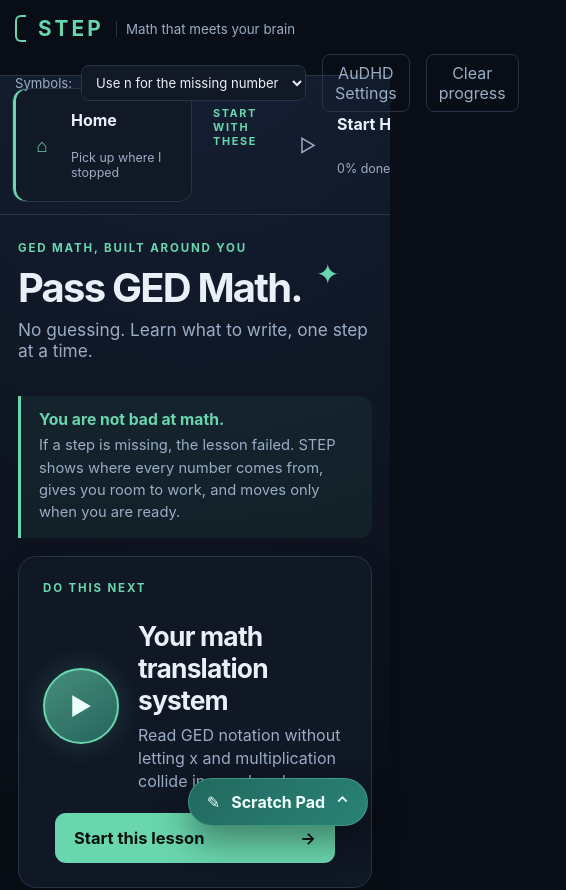
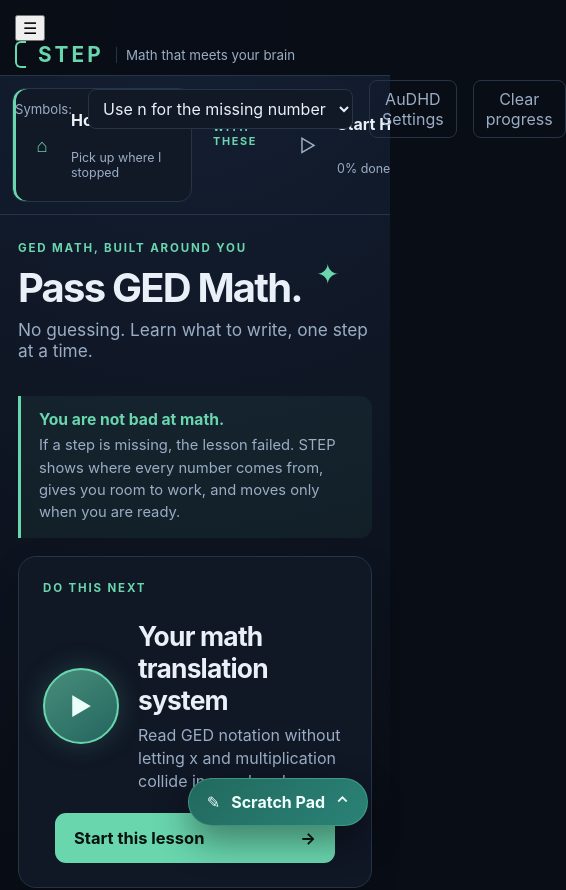
Before and after one commit to Kodaxadev/ged-math-path, a React (Vite) app: page / in a window 390 px wide. Shown: the top 890 px of the page, 566 px wide, since content can reach past the window. Built offline with nearby package versions, Linux system fonts and the light colour scheme.

Commit message:
Add mobile navigation and labeled controls to header

```diff
--- a/src/components/TopBar.tsx
+++ b/src/components/TopBar.tsx
@@ -2,28 +2,41 @@ import type { Progress } from '../types';
 
 type Props = {
   progress: Progress;
+  navOpen: boolean;
+  onToggleNav: () => void;
   onNotationChange: (mode: 'learning' | 'ged') => void;
   onOpenSettings: () => void;
   onReset: () => void;
 };
 
-export function TopBar({ progress, onNotationChange, onOpenSettings, onReset }: Props) {
+export function TopBar({ progress, navOpen, onToggleNav, onNotationChange, onOpenSettings, onReset }: Props) {
   return (
     <header className="topbar">
+      <div className="brand-row">
+        <button
+          className="mobile-menu"
+          type="button"
+          aria-controls="lesson-navigation"
+          aria-expanded={navOpen}
+          aria-label={navOpen ? 'Close lesson navigation' : 'Open lesson navigation'}
+          onClick={onToggleNav}
+        >
+          <span aria-hidden="true">☰</span>
+        </button>
         <div className="brand">
-        <span className="gate" />
+          <span className="gate" aria-hidden="true" />
           <strong>STEP</strong>
           <small>Math that meets your brain</small>
         </div>
+      </div>
       <div className="toolbar">
-        <label>Symbols:
-          <select value={progress.notationMode} onChange={(event) => onNotationChange(event.target.value as 'learning' | 'ged')}>
+        <label htmlFor="notation-mode">Symbols:</label>
+        <select id="notation-mode" value={progress.notationMode} onChange={(event) => onNotationChange(event.target.value as 'learning' | 'ged')}>
           <option value="learning">Use n for the missing number</option>
           <option value="ged">Show GED letters: x / y</option>
         </select>
-        </label>
-        <button className="quiet" onClick={onOpenSettings}>AuDHD Settings</button>
-        <button className="quiet" onClick={onReset}>Clear progress</button>
+        <button className="quiet" type="button" onClick={onOpenSettings} aria-haspopup="dialog">AuDHD Settings</button>
+        <button className="quiet" type="button" onClick={onReset}>Clear progress</button>
       </div>
     </header>
   );
```
Lines whose indentation alone changed are shown as unchanged.
